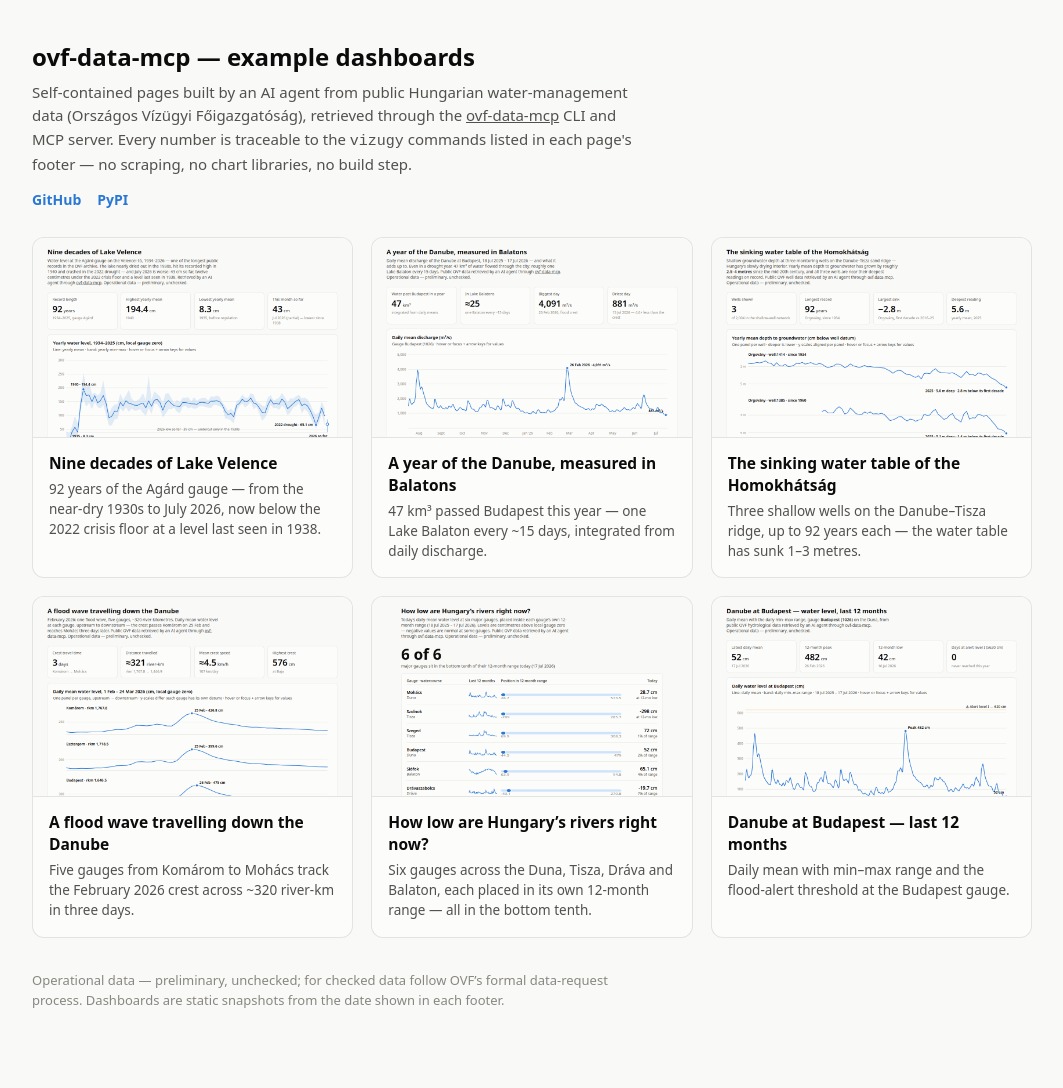
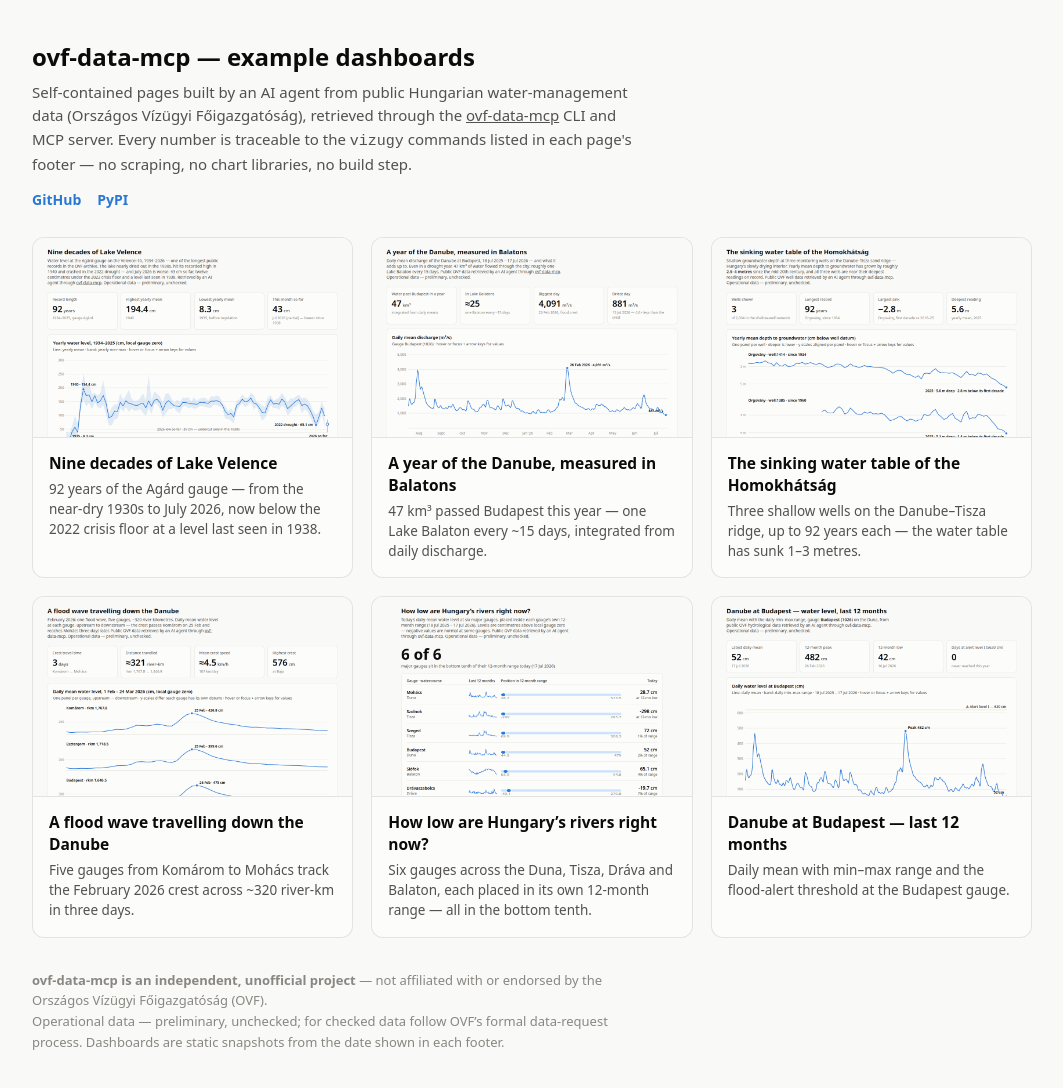
Before and after one commit to kalcifield/ovf-data-mcp, a plain HTML site: page docs/index.html in a window 1280 px wide. Shown: the whole page, without its empty margins (108-1171 px from the left). Before the commit the page ends 1059 px from the top, so only its background shows below. Drawn offline with Linux system fonts and the light colour scheme.

Commit message:
docs: state unofficial status on the example-gallery page
Co-Authored-By: Claude Fable 5 <noreply@anthropic.com>

```diff
--- a/docs/index.html
+++ b/docs/index.html
@@ -101,6 +101,8 @@
   </div>
 
   <footer>
+    <p><strong>ovf-data-mcp is an independent, unofficial project</strong> — not affiliated with
+       or endorsed by the Országos Vízügyi Főigazgatóság (OVF).</p>
     <p>Operational data — preliminary, unchecked; for checked data follow OVF’s formal
        data-request process. Dashboards are static snapshots from the date shown in each footer.</p>
   </footer>
```
